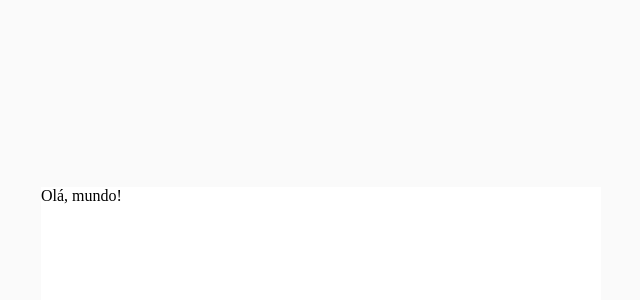
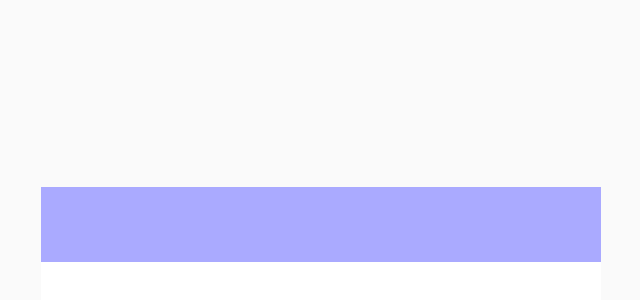
Before and after one commit to paulohmoreira/calculator-react-app, a React (Create React App) app: page / in a window 1280 px wide. Shown: the part 38-338 px from the top of the page, without its empty margins (319-959 px from the left). Built offline with nearby package versions, Linux system fonts and the light colour scheme.

Commit message:
Criar estilização inicial Input

```diff
--- a/src/App.js
+++ b/src/App.js
@@ -1,10 +1,12 @@
 import { Container, Content } from "./styles";
+import Input from "./components/Input"
+import Button from "./components/Button"
 
 const App = () => {
   return (
     <Container>
       <Content>
-        Olá, mundo!
+        <Input />
       </Content>
     </Container>
   );
--- a/src/components/Input/index.js
+++ b/src/components/Input/index.js
@@ -1,7 +1,10 @@
+import { InputContainer } from "./styles";
+
 const Input = () => {
   return (
-    <div>
-    </div>
+    <InputContainer>
+      <input />
+    </InputContainer>
   );
 }
 
--- a/src/components/Input/styles.js
+++ b/src/components/Input/styles.js
@@ -1 +1,24 @@
 import styled from "styled-components";
+
+export const InputContainer = styled.div`
+  width: 100%;
+  height: 75px;
+  background-color: #aaffaa;
+
+  display: flex;
+  align-items: center;
+  justify-content: flex-end;
+  font-size: 1.5rem;
+  font-family: Roboto, sans-serif;
+
+  input {
+    width: 100%;
+    height: 75px;
+    background-color: #aaff;
+    color: #fff;
+    border: 0;
+    font-size: 1.5rem;
+    font-family: Roboto, sans-serif;
+    padding: .625rem;
+  }
+`
```
Also changed, not shown: 1 other file (tests, documents, lock files or other folders).
